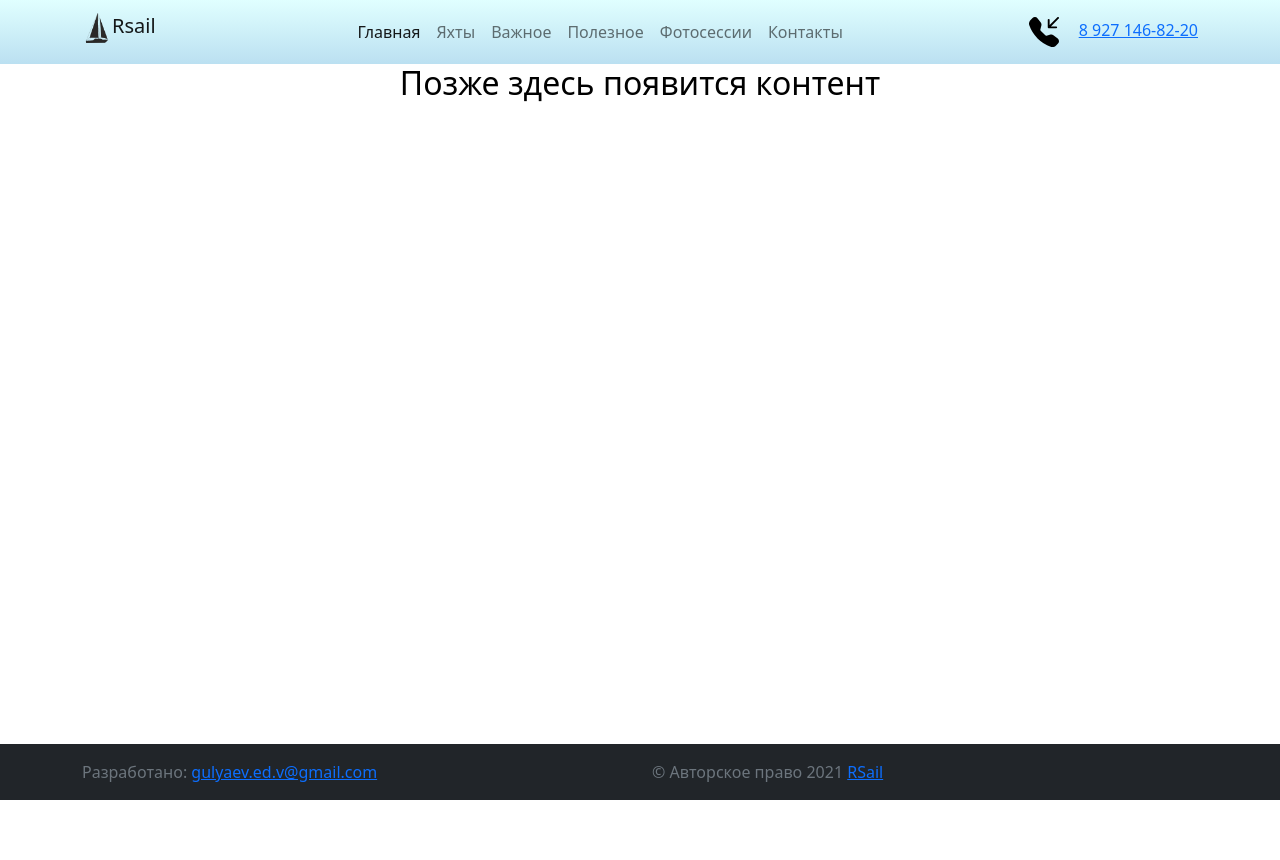
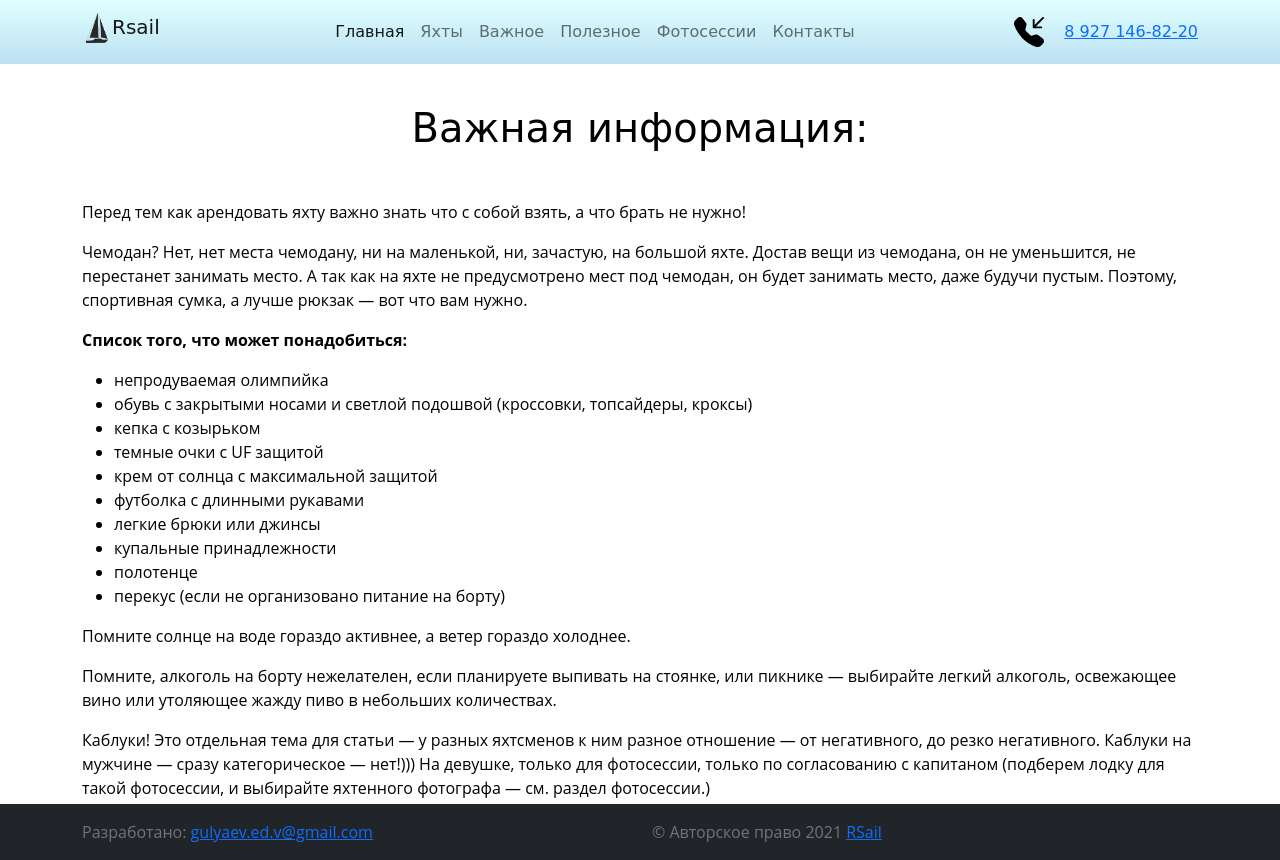
Before and after one commit to danatoz/Sail, a PHP site: page /important.html in a window 1280 px wide. Before the commit the page ends 800 px from the top, so only its background shows below. Run offline with PHP 8.4, Linux system fonts and the light colour scheme.

Commit message:
17.05.2021

```diff
--- a/css/style.css
+++ b/css/style.css
@@ -2,6 +2,7 @@ body {
   margin: 0 auto;
   background: #fff;
   margin-bottom: 60px;
+  font-family: 'Open Sans', sans-serif;
 }
 
 .wrapper {
@@ -19,15 +20,21 @@ html {
   color: black;
 }
 
+header {
+  font-family: 'Lobster', cursive;
+}
+
 .textBlock {
   position: absolute;
   z-index: 1;
   top: 47%;
   text-align: center;
   opacity: 0.7;
+  font-family: 'Lobster', cursive;
 }
 
-.textBlock h2 {
+.textBlock h1 {
+  color: white;
   line-height: 0.8;
 }
 
@@ -152,6 +159,15 @@ nav div button a img {
   width: 40px;
 }
 
+.album .container .row:nth-child(1) {
+  padding: 0 0 40px 0;
+  text-align: center;
+}
+
+.notCarriage {
+  padding: 40px 0 40px 0;
+}
+
 .col-md-7 h3 {
   margin-top: 7rem;
 }
@@ -160,6 +176,31 @@ nav div button a img {
   position: absolute;
   bottom: 0;
   width: 100%;
+}
+
+.headerImportantPage {
+  padding: 40px 0 40px 0;
+}
+
+.headerImportantPage h1 {
+  text-align: center;
+  font-family: 'Lobster', cursive;
+}
+
+.contentImportantPage span {
+  font-weight: bold;
+}
+
+.usefulPageBlock {
+  padding: 40px 0 40px 0;
+}
+
+.usefulPageBlock .usefulPageHeader {
+  padding: 0 0 40px 0;
+}
+
+.usefulPageBlock .usefulPageHeader h1 {
+  font-family: 'Lobster', cursive;
 }
 
 @media (max-width: 576px) {
--- a/important.html
+++ b/important.html
@@ -26,7 +26,7 @@
     <link href="bootstrap/css/bootstrap.min.css" rel="stylesheet" />
     <link rel="stylesheet" href="css/style.css" />
     <link rel="icon" href="img/ico/favicon.png" type="image/png">
-    <title>RSail Аренда яхт - Важное</title>
+    <title>Важно знать во время прогулки на яхте - RSail</title>
 </head>
 
 <body>
@@ -58,7 +58,33 @@
             </nav>
         </header>
         <content>
-            <h2 class="container" style="text-align:center">Позже здесь появится контент</h2>
+            <main class="container">
+                <div class="headerImportantPage">
+                    <h1>Важная информация:</h1>
+                </div>
+                <div class="contentImportantPage">
+                    <p>Перед тем как арендовать яхту важно знать что с собой взять, а что брать не нужно!</p>
+                    <p>Чемодан? Нет, нет места чемодану, ни на маленькой, ни, зачастую, на большой яхте. Достав вещи из чемодана, он не уменьшится, не перестанет занимать место. А так как на яхте не предусмотрено мест под чемодан, он будет занимать место,
+                        даже будучи пустым. Поэтому, спортивная сумка, а лучше рюкзак — вот что вам нужно.</p>
+                    <p><span>Список того, что может понадобиться:</span></p>
+                    <ul>
+                        <li>непродуваемая олимпийка</li>
+                        <li>обувь с закрытыми носами и светлой подошвой (кроссовки, топсайдеры, кроксы)</li>
+                        <li>кепка с козырьком</li>
+                        <li>темные очки с UF защитой</li>
+                        <li>крем от солнца с максимальной защитой</li>
+                        <li>футболка с длинными рукавами</li>
+                        <li>легкие брюки или джинсы</li>
+                        <li>купальные принадлежности</li>
+                        <li>полотенце</li>
+                        <li>перекус (если не организовано питание на борту)</li>
+                    </ul>
+                    <p>Помните солнце на воде гораздо активнее, а ветер гораздо холоднее.</p>
+                    <p>Помните, алкоголь на борту нежелателен, если планируете выпивать на стоянке, или пикнике — выбирайте легкий алкоголь, освежающее вино или утоляющее жажду пиво в небольших количествах.</p>
+                    <p>Каблуки! Это отдельная тема для статьи — у разных яхтсменов к ним разное отношение — от негативного, до резко негативного. Каблуки на мужчине — сразу категорическое — нет!))) На девушке, только для фотосессии, только по согласованию
+                        с капитаном (подберем лодку для такой фотосессии, и выбирайте яхтенного фотографа — см. раздел фотосессии.)</p>
+                </div>
+            </main>
         </content>
         <footer class="footer mt-auto py-3 bg-dark bottom-0">
             <div class="container">
--- a/sass/style.scss
+++ b/sass/style.scss
@@ -3,6 +3,7 @@ body {
     margin: 0 auto;
     background: #fff;
     margin-bottom: 60px;
+    font-family: 'Open Sans', sans-serif;
 }
 
 .wrapper {
@@ -20,13 +21,19 @@ html {
     color: black;
 }
 
+header {
+    font-family: 'Lobster', cursive;
+}
+
 .textBlock {
     position: absolute;
     z-index: 1;
     top: 47%;
     text-align: center;
     opacity: 0.7;
-    & h2 {
+    font-family: 'Lobster', cursive;
+    & h1 {
+        color: white;
         line-height: 0.8;
     }
 }
@@ -168,6 +175,21 @@ nav {
     }
 }
 
+.album {
+    & .container {
+        & .row {
+            &:nth-child(1) {
+                padding: 0 0 40px 0;
+                text-align: center;
+            }
+        }
+    }
+}
+
+.notCarriage {
+    padding: 40px 0 40px 0;
+}
+
 .col-md-7 {
     & h3 {
         margin-top: 7rem;
@@ -178,6 +200,33 @@ nav {
     position: absolute;
     bottom: 0;
     width: 100%;
+}
+
+.headerImportantPage {
+    padding: 40px 0 40px 0;
+    & h1 {
+        text-align: center;
+        font-family: 'Lobster', cursive;
+    }
+}
+
+.contentImportantPage {
+    & p {
+        & :nth-child(1) {}
+    }
+    & span {
+        font-weight: bold;
+    }
+}
+
+.usefulPageBlock {
+    & .usefulPageHeader {
+        padding: 0 0 40px 0;
+        & h1 {
+            font-family: 'Lobster', cursive;
+        }
+    }
+    padding: 40px 0 40px 0;
 }
 
 // Устройства Small (телефоны с горизонтальной ориентацией, 576 пикселей и выше)
```
Also changed, not shown: index.html (+7 -7 lines), useful.html (+29 -3 lines), img/painting_1.jpg (added), img/regata_1.jpg (added), img/usefulPage.jpg (added), 1 other file.
